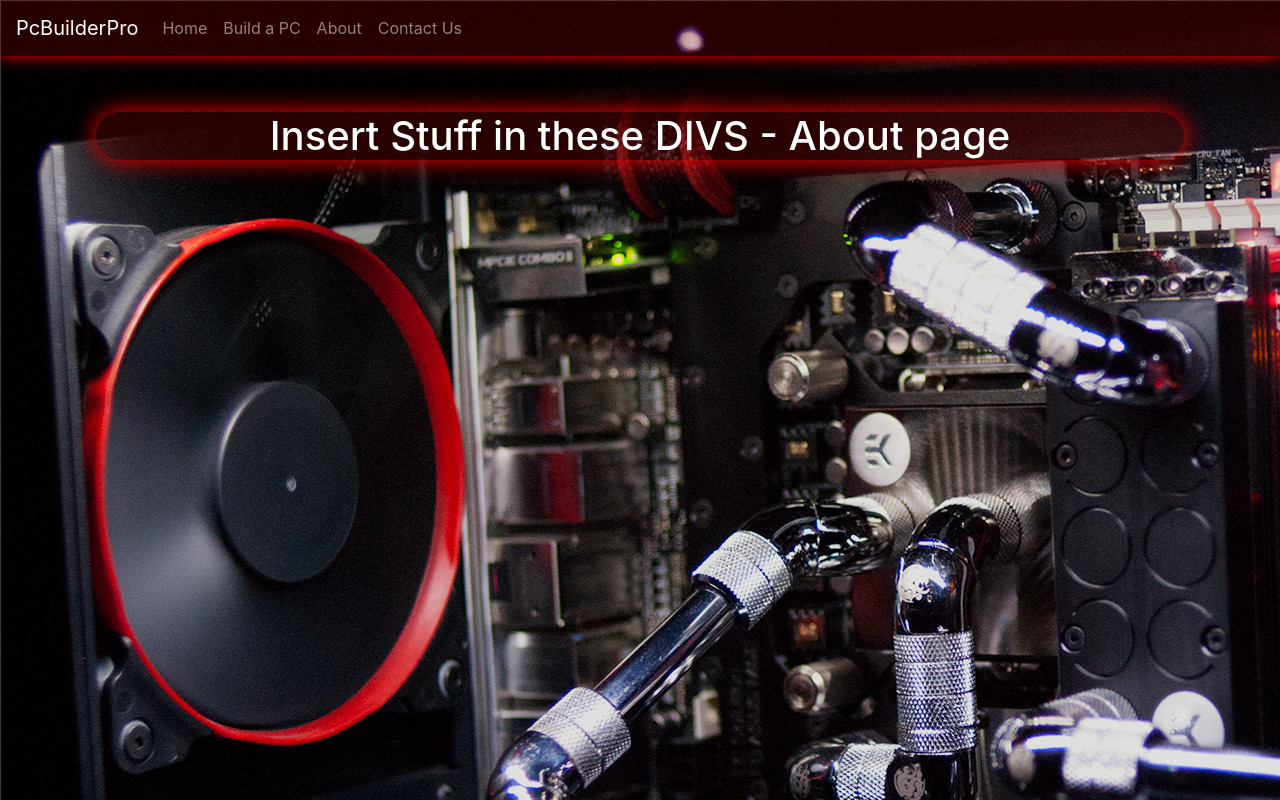
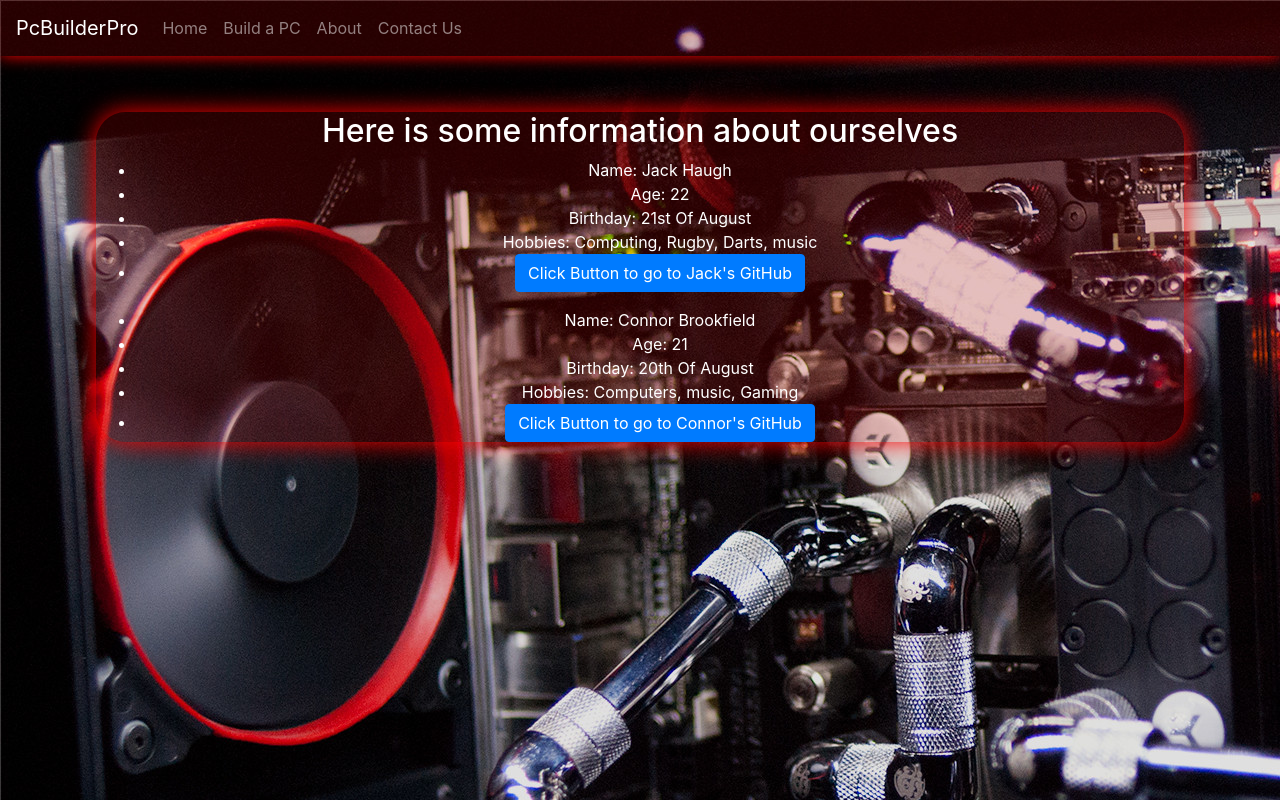
Before and after one commit to ConnorBrookfield/PC-Builder-Webapp, a React (Create React App) app: page /about in a window 1280 px wide. Built offline with nearby package versions, Linux system fonts and the light colour scheme.

Commit message:
Did homepage, about and contact

```diff
--- a/src/components/about.js
+++ b/src/components/about.js
@@ -7,10 +7,24 @@ class About extends React.Component{
   render(){
     return(
       <div class="bodyFormat">
-          <h1>Insert Stuff in these DIVS - About page</h1>
+        <h2>Here is some information about ourselves</h2>
+        <ul >
+          <li>Name: Jack Haugh</li>
+          <li>Age: 22</li>
+          <li>Birthday: 21st Of August</li>
+          <li>Hobbies: Computing, Rugby, Darts, music</li>
+          <li><Button href="https://github.com/JackH97">Click Button to go to Jack's GitHub</Button></li>
+        </ul>
+
+        <ul>
+          <li>Name: Connor Brookfield</li>
+          <li>Age: 21</li>
+          <li>Birthday: 20th Of August</li>
+          <li>Hobbies: Computers, music, Gaming</li>
+          <li><Button href="https://github.com/G00361129">Click Button to go to Connor's GitHub</Button></li>
+        </ul>
       </div>
     )
   }
 }
-
 export default About;
--- a/src/components/contact.js
+++ b/src/components/contact.js
@@ -2,37 +2,69 @@ import React from 'react';
 import Button from 'react-bootstrap/Button';
 import '../App.css';
 import Form from "react-bootstrap/Form";
+//import Modal from 'react-bootstrap/Modal'
+
+/* function PopUp(){
+  const [show, setShow] = useState(false);
+  const handleClose = () => setShow(false);
+  const handleShow = () => setShow(true); */
 
 class Contact extends React.Component{
 
+
   render(){
     return(
+
       <div class="bodyFormat">
-          <br/>
           <h1>Contact Us!</h1>
           <h2>If you have any queries, questions or feedback,
             do not hesitate to contact us using the form below,
             and we will get back to you as soon as possible!
           </h2>
           <br/>
+
           <div class="centerElement">
             <Form>
               <Form.Group>
+                <Form.Label>Name</Form.Label>
+                <Form.Control as="input" placeholder="Email"/>
+              </Form.Group>
+              <Form.Group>
                 <Form.Label>Email</Form.Label>
-              <Form.Control as="input" placeholder="Email"/>
+                <Form.Control as="textarea" placeholder="Feedback"/>
               </Form.Group>
               <Form.Group>
                 <Form.Label>Feedback</Form.Label>
                 <Form.Control as="textarea" placeholder="Feedback"/>
               </Form.Group>
+              </Form>
 
-            <Button variant="primary" type="submit">Submit</Button>
-            <br/><br/>
-          </Form>
+
+              {/* <Button variant="primary" onClick={handleShow}>
+              Launch demo modal
+              </Button>
+
+
+              <Modal show={show} onHide={handleClose}>
+                <Modal.Header closeButton>
+                  <Modal.Title>Modal heading</Modal.Title>
+                </Modal.Header>
+                <Modal.Body>Woohoo, you're reading this text in a modal!</Modal.Body>
+                <Modal.Footer>
+                  <Button variant="secondary" onClick={handleClose}>
+                    Close
+                  </Button>
+                  <Button variant="primary" onClick={handleClose}>
+                    Save Changes
+                  </Button>
+                </Modal.Footer>
+              </Modal> */}
             </div>
         </div>
       )
     }
   }
+//}
+//render(<PopUp />);
 
 export default Contact;
--- a/src/components/home.js
+++ b/src/components/home.js
@@ -9,33 +9,54 @@ class About extends React.Component{
     return(
       <div class="bodyFormat">
         <div class="slideshowFormat">
+          <br></br>
+          <h1>PC builder Pro</h1>
+          <br></br>
+          <br></br>
+          <h3>Click on image(s) to see product further</h3>
           <Carousel>
             <Carousel.Item>
+              <a href="https://www.nvidia.com/en-gb/geforce/graphics-cards/rtx-2080-ti/">
               <img
                 src="https://www.nvidia.com/content/dam/en-zz/Solutions/geforce/geforce-rtx-turing/2080-ti/gallery/geforce-rtx-2080-ti-gallery-b.jpg"
                 alt="GeForce RTX 2080 Ti"
                 class="imageFormat"/>
+                </a>
               <Carousel.Caption><h3>GeForce RTX 2080 Ti</h3></Carousel.Caption>
             </Carousel.Item>
 
             <Carousel.Item>
+            <a href="https://www.amd.com/en/products/cpu/amd-ryzen-threadripper-3990x">
               <img
                 src="https://external-content.duckduckgo.com/iu/?u=https%3A%2F%2Fwww.notebookcheck.net%2Ffileadmin%2FNotebooks%2FNews%2F_nc3%2FAMD_Ryzen_Threadripper_CPUs.png"
                 alt="AMD Threadripper 3990x"
                 class="imageFormat"/>
+                </a>
               <Carousel.Caption><h3>AMD Threadripper 3990x</h3></Carousel.Caption>
             </Carousel.Item>
 
             <Carousel.Item>
+              <a href="https://www.asrock.com/mb/AMD/TRX40%20Taichi/">
               <img
                 src="https://www.asrock.com/images/index_TRX40Taichi.jpg"
                 alt="ASRock TRX40 Taichi"
                 class="imageFormat"/>
+                </a>
               <Carousel.Caption><h3>ASRock TRX40 Taichi</h3></Carousel.Caption>
             </Carousel.Item>
           </Carousel>
+          <br></br>
+          <img
+          src="https://img.pngio.com/computer-update-delplogdelplog-funny-computer-png-814_555.png"
+          alt="Homepage pic"
+          height="300"
+          width="300"
+          />
+          <br></br>
+          <h2>It is {new Date().toLocaleTimeString()}.</h2>
         </div>
       </div>
+
     )
   }
 }
```
Lines whose indentation alone changed are shown as unchanged.
